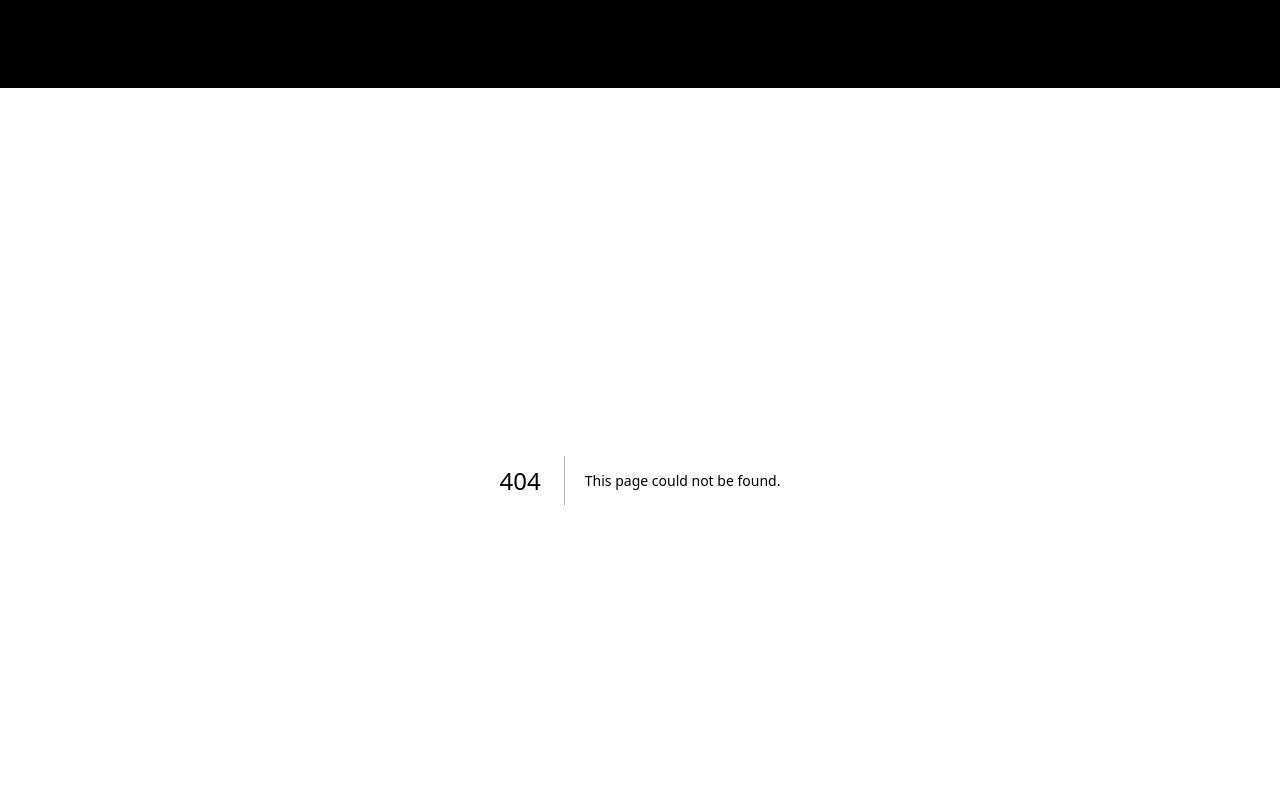
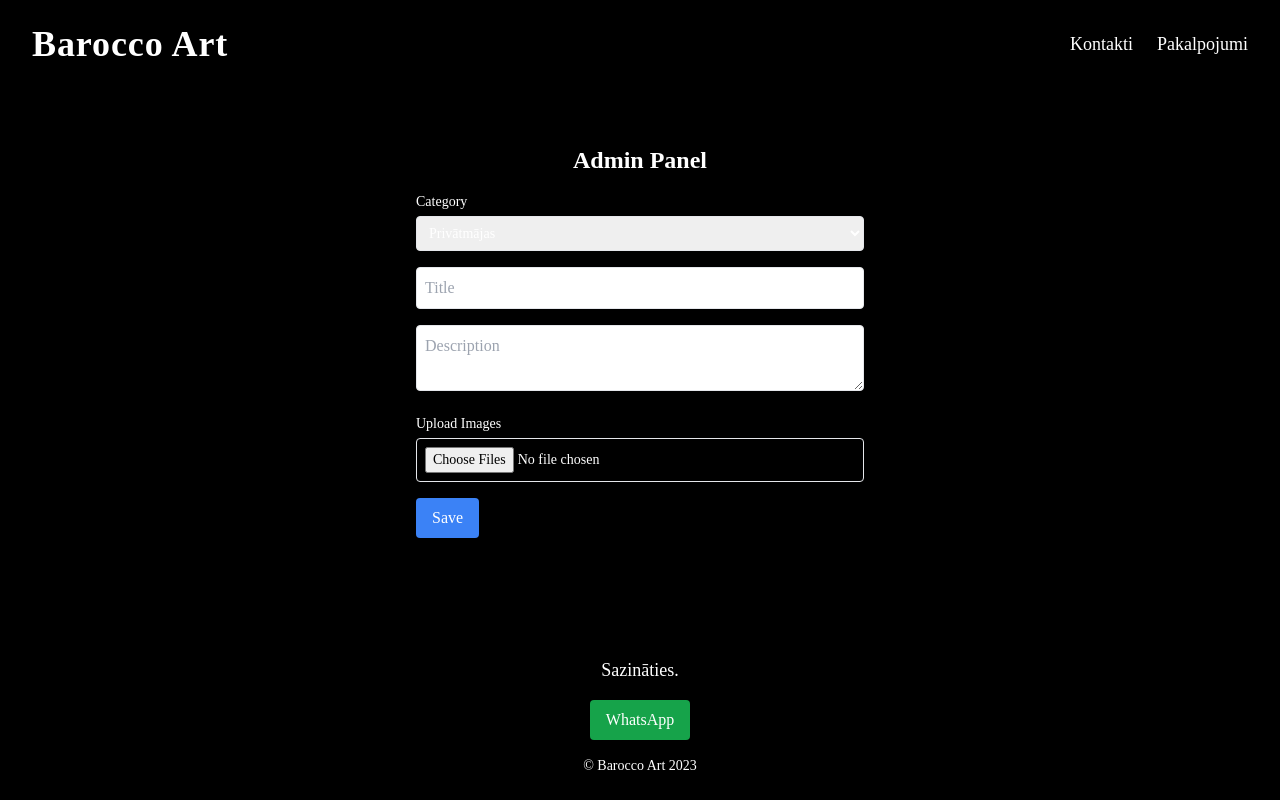
Before and after one commit to baalais/BaroccoART, a Next.js app in the folder barocco/: page /admin in a window 1280 px wide. Before the commit this address had no page. Shown: the top 800 px of the page. Built offline with nearby package versions, Linux system fonts and the light colour scheme.

Commit message:
Vel vajag pakalp[slug] stilu un db
Vel vajag pakalp[slug] stilu un db

```diff
--- /dev/null
+++ b/barocco/src/app/admin/page.tsx
@@ -0,0 +1,118 @@
+"use client";
+import React, { useState } from "react";
+
+const AdminPage: React.FC = () => {
+  const [formData, setFormData] = useState({
+    slug: "privatmajas", // Default category
+    title: "",
+    description: "",
+  });
+
+  const [uploadedFiles, setUploadedFiles] = useState<File[]>([]);
+
+  const handleFileChange = (e: React.ChangeEvent<HTMLInputElement>) => {
+    if (e.target.files) {
+      setUploadedFiles(Array.from(e.target.files)); // Save uploaded files in state
+    }
+  };
+
+  const handleSubmit = async (e: React.FormEvent) => {
+    e.preventDefault();
+
+    // Prepare form data
+    const formDataToSend = new FormData();
+    formDataToSend.append("slug", formData.slug);
+    formDataToSend.append("title", formData.title);
+    formDataToSend.append("description", formData.description);
+
+    // Append files to the form data
+    uploadedFiles.forEach((file, index) => {
+      formDataToSend.append(`images[${index}]`, file);
+    });
+
+    const response = await fetch("/api/services", {
+      method: "POST",
+      body: formDataToSend, // Send the FormData object
+    });
+
+    if (response.ok) {
+      alert("Service updated!");
+    } else {
+      alert("Failed to update service.");
+    }
+  };
+
+  return (
+    <div className="flex flex-col items-center py-16 px-4">
+      <h1 className="text-2xl font-bold mb-4">Admin Panel</h1>
+      <form onSubmit={handleSubmit} className="space-y-4 max-w-md w-full">
+        {/* Dropdown for category */}
+        <label className="block text-sm font-medium">
+          Category
+          <select
+            value={formData.slug}
+            onChange={(e) => setFormData({ ...formData, slug: e.target.value })}
+            className="w-full p-2 border rounded mt-1"
+          >
+            <option value="privatmajas">Privātmājas</option>
+            <option value="lauksaimniecibas-ekas">Lauksaimniecības ēkas</option>
+            <option value="uznemumiem">Uzņēmumiem</option>
+            <option value="razosanas-uznemumiem">Ražošanas uzņēmumiem</option>
+          </select>
+        </label>
+
+        {/* Title input */}
+        <input
+          type="text"
+          placeholder="Title"
+          value={formData.title}
+          onChange={(e) => setFormData({ ...formData, title: e.target.value })}
+          className="w-full p-2 border rounded"
+        />
+
+        {/* Description input */}
+        <textarea
+          placeholder="Description"
+          value={formData.description}
+          onChange={(e) =>
+            setFormData({ ...formData, description: e.target.value })
+          }
+          className="w-full p-2 border rounded"
+        />
+
+        {/* File upload input */}
+        <label className="block text-sm font-medium">
+          Upload Images
+          <input
+            type="file"
+            multiple
+            accept="image/*"
+            onChange={handleFileChange}
+            className="block w-full p-2 border rounded mt-1"
+          />
+        </label>
+
+        {/* Preview uploaded files */}
+        {uploadedFiles.length > 0 && (
+          <div className="mt-4">
+            <p className="text-sm font-medium">Uploaded Images:</p>
+            <ul className="list-disc pl-5">
+              {uploadedFiles.map((file, index) => (
+                <li key={index} className="text-sm">
+                  {file.name}
+                </li>
+              ))}
+            </ul>
+          </div>
+        )}
+
+        {/* Save button */}
+        <button type="submit" className="bg-blue-500 text-white py-2 px-4 rounded">
+          Save
+        </button>
+      </form>
+    </div>
+  );
+};
+
+export default AdminPage;
--- /dev/null
+++ b/barocco/src/app/contact/page.tsx
@@ -0,0 +1,43 @@
+import React from "react";
+
+const ContactPage: React.FC = () => {
+  return (
+    <div className="flex flex-col items-center bg-black text-white py-16 px-4">
+      <h1 className="text-2xl font-bold mb-4 text-center">
+        Projektēšanas birojs <br />
+        <span className="text-yellow-400">BAROCCO ART</span>
+      </h1>
+      <p className="text-center text-sm mb-8">
+        Arhitektūra Interjers Projektēšana Būvniecība
+      </p>
+
+      <div className="space-y-8 w-full max-w-3xl">
+        {/* Interjers, Dizains */}
+        <div>
+          <h2 className="text-lg font-bold mb-2">Industriālais, dizains</h2>
+          <p>Armands Lūsis</p>
+          <p className="text-sm">Email: armands@baroccoart.lv</p>
+          <p className="text-sm">Telefons: +371 2 949 4338 gsm</p>
+        </div>
+
+        {/* Arhitektūra, Projektēšana */}
+        <div>
+          <h2 className="text-lg font-bold mb-2">Arhitektūra, projektēšana</h2>
+          <p>Armands Lūsis</p>
+          <p className="text-sm">Email: armands@baroccoart.lv</p>
+          <p className="text-sm">Telefons: +371 2 949 4338 gsm</p>
+        </div>
+
+        {/* Birojs */}
+        <div>
+          <h2 className="text-lg font-bold mb-2">Birojs</h2>
+          <p>Adrese: Brīvības iela 137, Rīga, Latvija</p>
+          <p className="text-sm">Email: barocco@baroccoart.lv</p>
+          <p className="text-sm">WhatsApp: +371 26226288</p>
+        </div>
+      </div>
+    </div>
+  );
+};
+
+export default ContactPage;
--- a/barocco/src/app/page.tsx
+++ b/barocco/src/app/page.tsx
@@ -1,13 +1,20 @@
-// pages/index.tsx
+"use client"
 import React from "react";
+import { useRouter } from "next/navigation";
 
 const Home: React.FC = () => {
+  const router = useRouter();
+
   const images = [
-    { src: "/image1.jpg", text: "Modern House" },
-    { src: "/image2.jpg", text: "Lauksaimniecības ēkas" },
-    { src: "/image3.jpg", text: "Office Space" },
-    { src: "/image4.jpg", text: "Industrial Machinery" },
+    { src: "/image1.jpg", text: "Privātmājas", slug: "privatmajas" },
+    { src: "/image2.jpg", text: "Lauksaimniecības ēkas", slug: "lauksaimniecibas-ekas" },
+    { src: "/image3.jpg", text: "Uzņēmumiem", slug: "uznemumiem" },
+    { src: "/image4.jpg", text: "Ražošanas uzņēmumiem", slug: "razosanas-uznemumiem" },
   ];
+
+  const handleImageClick = (slug: string) => {
+    router.push(`/pakalp/${slug}`);
+  };
 
   return (
     <div className="flex items-center justify-center">
@@ -15,7 +22,8 @@ const Home: React.FC = () => {
         {images.map((image, index) => (
           <div
             key={index}
-              className="relative group overflow-hidden rounded-lg shadow-lg aspect-square"
+            className="relative group overflow-hidden rounded-lg shadow-lg aspect-square cursor-pointer"
+            onClick={() => handleImageClick(image.slug)}
           >
             <img
               src={image.src}
--- /dev/null
+++ b/barocco/src/app/pakalp/[slug]/page.tsx
@@ -0,0 +1,28 @@
+import React from "react";
+
+interface ServicePageProps {
+  params: { slug: string };
+}
+
+const services = {
+  "privatmajas": "Privātmājas Details Here",
+  "lauksaimniecibas-ekas": "Lauksaimniecības ēkas Details Here",
+  "uznemumiem": "Uzņēmumiem Details Here",
+  "razosanas-uznemumiem": "Ražošanas uzņēmumiem Details Here",
+};
+
+const ServicePage: React.FC<ServicePageProps> = ({ params }) => {
+  const { slug } = params;
+  const serviceDetail = services[slug] || "Service not found";
+
+  return (
+    <div className="min-h-screen flex items-center justify-center">
+      <div className="p-8 bg-gray-100 rounded-lg shadow-lg max-w-xl">
+        <h1 className="text-2xl font-bold mb-4">{slug.replace("-", " ")}</h1>
+        <p className="text-gray-700">{serviceDetail}</p>
+      </div>
+    </div>
+  );
+};
+
+export default ServicePage;
--- /dev/null
+++ b/barocco/src/app/pakalp/page.tsx
@@ -0,0 +1,28 @@
+import type { NextApiRequest, NextApiResponse } from "next";
+
+let servicesData = {
+  privatmajas: {
+    title: "Privātmājas",
+    description: "Privātmāju projektēšana un būvniecība.",
+    images: ["/privatmajas1.jpg", "/privatmajas2.jpg"],
+  },
+  "lauksaimniecibas-ekas": {
+    title: "Lauksaimniecības ēkas",
+    description: "Projektējam un būvējam lauksaimniecības ēkas.",
+    images: ["/lauki1.jpg", "/lauki2.jpg"],
+  },
+};
+
+export default function handler(req: NextApiRequest, res: NextApiResponse) {
+  if (req.method === "GET") {
+    return res.status(200).json(servicesData);
+  }
+
+  if (req.method === "POST") {
+    const { slug, title, description, images } = req.body;
+    servicesData[slug] = { title, description, images };
+    return res.status(200).json({ message: "Service updated successfully" });
+  }
+
+  res.status(405).json({ message: "Method not allowed" });
+}
--- /dev/null
+++ b/barocco/src/app/services/page.tsx
@@ -0,0 +1,56 @@
+import React from "react";
+
+const ServiceSection: React.FC = () => {
+  const services = [
+    {
+      src: "/image1.jpg",
+      title: "PROJEKTĒŠANA",
+      text: "Studija izstrādā daudzstāvu ēku projektus, sabiedrisku un biroju ēku būvprojektus. Realizēti arī viesnīcu un skolu projekti.",
+    },
+    {
+      src: "/image2.jpg",
+      title: "BŪVNORMATĪVI UN TERITORIJAS PLĀNI",
+      text: "Kompetence valsts un pašvaldību būvniecību reglamentējošās likumdošanā. Sertificēta būvprojekta ekspertīze.",
+    },
+    {
+      src: "/image3.jpg",
+      title: "PROJEKTU VADĪBA",
+      text: "Piedāvā sarežģītu būvniecības projektu vadību, no koncepcijas līdz būves nodošanai ekspluatācijā.",
+    },
+    {
+      src: "/image4.jpg",
+      title: "ĒKAS INFORMĀCIJAS MODELĒŠANA",
+      text: "BIM 3D modelēšana samazina kļūdas būvprojektu saskaņošanas laikā un samazina kopējās būvniecības izmaksas.",
+    },
+  ];
+
+  return (
+    <div className="flex flex-col items-center justify-center bg-black text-white py-16 px-4">
+      <h1 className="text-2xl font-bold mb-8 text-center">
+        Pilns projektēšanas pakalpojumu serviss.
+      </h1>
+      <div className="grid grid-cols-1 md:grid-cols-2 gap-8 max-w-6xl">
+        {services.map((service, index) => (
+          <div
+            key={index}
+            className="relative group overflow-hidden rounded-lg shadow-lg"
+          >
+            <img
+              src={service.src}
+              alt={service.title}
+              className="w-full h-48 object-cover transition-transform duration-300 transform group-hover:scale-105"
+            />
+            <div className="p-4">
+              <h2 className="text-lg font-bold text-yellow-400">{service.title}</h2>
+              <p className="text-sm mt-2">{service.text}</p>
+            </div>
+          </div>
+        ))}
+      </div>
+      <div className="mt-8">
+      </div>
+    </div>
+  );
+};
+
+export default ServiceSection;
--- a/barocco/src/components/Header.tsx
+++ b/barocco/src/components/Header.tsx
@@ -5,10 +5,12 @@ const Header: React.FC = () => {
   return (
     <header className="fixed top-0 left-0 w-full bg-black z-50">
       <div className="container mx-auto flex justify-between items-center py-6 px-4 md:px-8">
+        <a href="/">
         <h1 className="text-4xl font-extrabold tracking-wide">Barocco Art</h1>
+        </a>
         <nav className="flex space-x-6">
-          <a href="/" className="text-lg hover:underline">
-            Sākumlapa
+          <a href="/contact" className="text-lg hover:underline">
+            Kontakti
           </a>
           <a href="/services" className="text-lg hover:underline">
             Pakalpojumi
```
Also changed, not shown: barocco/src/server/db.ts (+12 -12 lines), 1 other file (tests, documents, lock files or other folders). Lines whose indentation alone changed are shown as unchanged.
